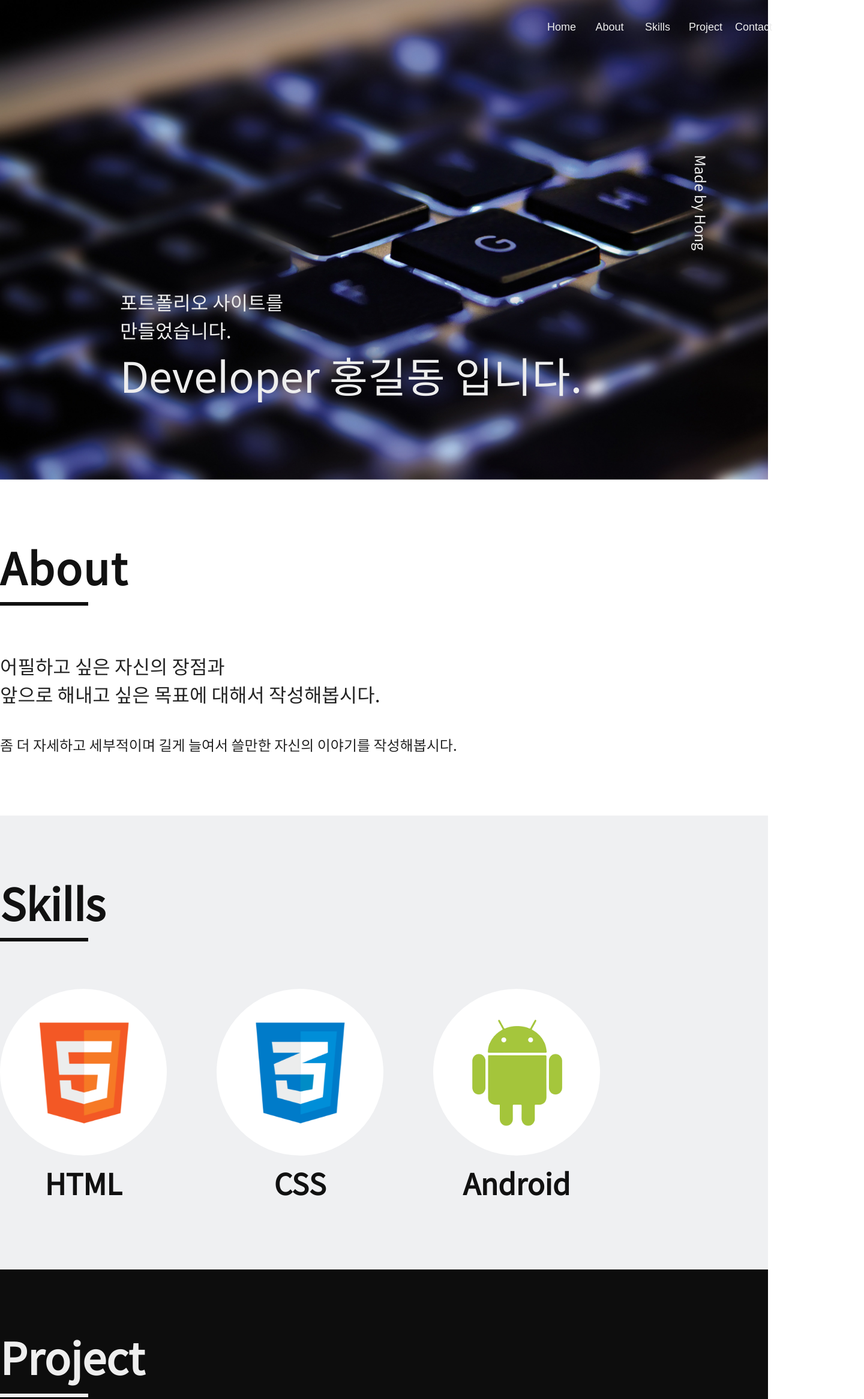
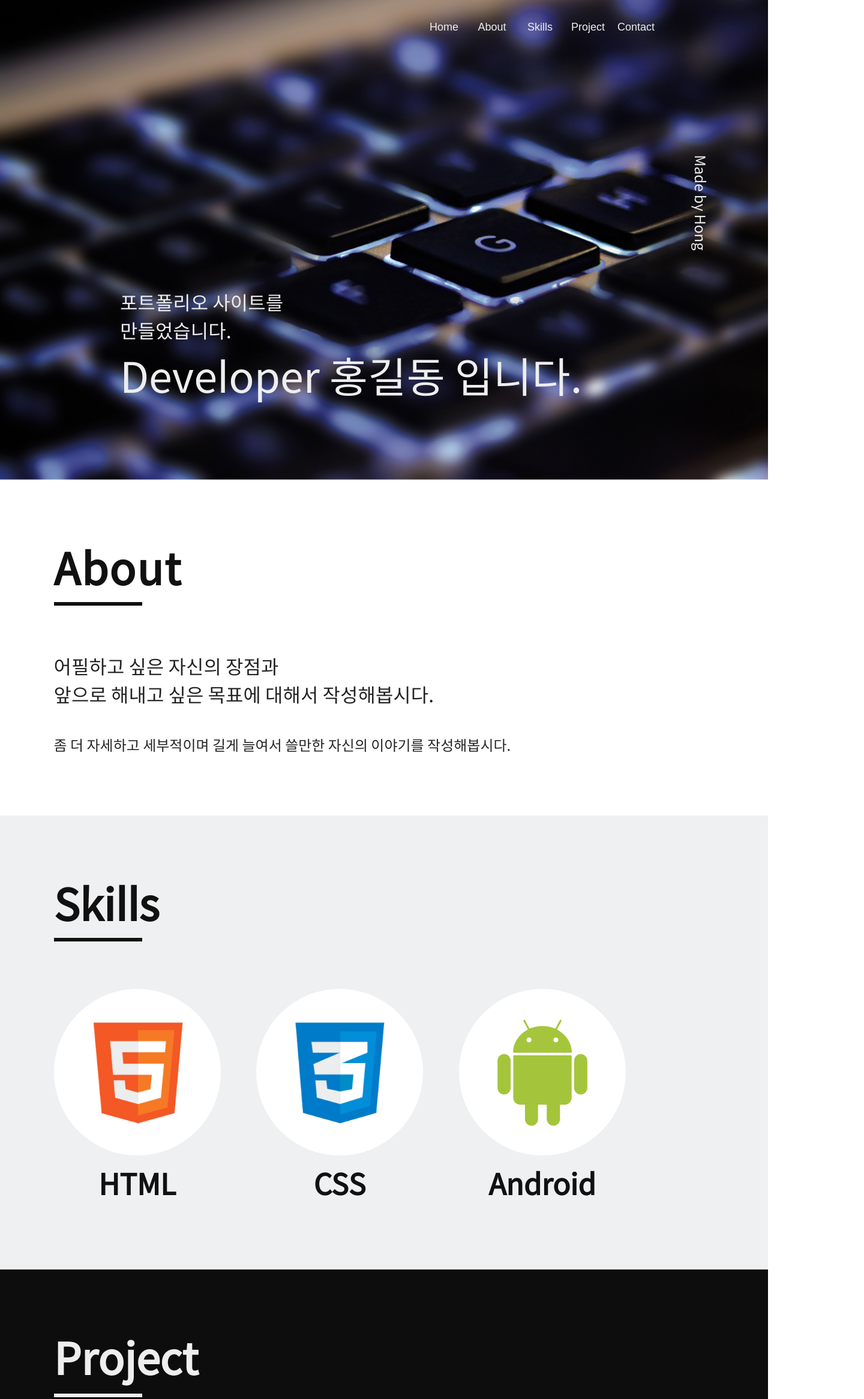
Before and after one commit to pweasd/Vue_e-Learning, a Vue app in the folder code/portfolio/: page / in a window 1280 px wide. Shown: the top 2333 px of the page at 60% size, 1440 px wide, since content can reach past the window. Built offline with nearby package versions, Linux system fonts and the light colour scheme.

Commit message:
스타일 조정
X축 스크롤 생기면서 여백 생기는 오류 수정

```diff
--- a/code/portfolio/src/components/Contact.vue
+++ b/code/portfolio/src/components/Contact.vue
@@ -26,10 +26,11 @@
   @media (min-width: 801px) {
     .contact {
       width: 100%;
+      box-sizing: border-box;
+      padding-left: 7%;
       color: var(--default-color);
 
       .contact_container {
-        width: 1440px;
         margin: auto;
         padding-bottom: 100px;
         font-size: 72px;
@@ -58,7 +59,7 @@
         }
 
         .contact_area {
-          margin: 25px 0px 0px 0px;
+          margin-top: 5px;
           font-size: 32px;
           color: #232323;
         }
--- a/code/portfolio/src/components/Home.vue
+++ b/code/portfolio/src/components/Home.vue
@@ -30,6 +30,7 @@
 </script>
 
 <style lang="scss" scoped>
+  @media (min-width: 801px) {
     .home_container {
       position: relative;
       width: 100%;
@@ -40,9 +41,10 @@
 
       .home_nav {
         display: flex;
-      position: absolute;
-      top: 30px;
-      left: 70%;
+        justify-content: flex-end;
+        box-sizing: border-box;
+        padding-top: 30px;
+        padding-right: 180px;
         button {
           width: 80px;
           height: 30px;
@@ -80,7 +82,7 @@
         transform: rotate(0.25turn);
       }
     }
-
+  }
   @media (max-width: 800px) {
     .home_container {
       position: relative;
@@ -89,6 +91,7 @@
       background-image: url('../assets/img_bg.png');
       background-repeat: no-repeat;
       background-size: cover;
+      background-position: center;
 
       .home_nav {
         display: none;
--- a/code/portfolio/src/components/PageAbout.vue
+++ b/code/portfolio/src/components/PageAbout.vue
@@ -23,10 +23,11 @@
   @media (min-width: 801px) {
     .About {
       width: 100%;
+      box-sizing: border-box;
+      padding-left: 7%;
       color: var(--default-color);
 
       .page_container {
-        width: 1440px;
         margin: auto;
         padding-bottom: 100px;
         font-size: 72px;
--- a/code/portfolio/src/components/Project.vue
+++ b/code/portfolio/src/components/Project.vue
@@ -52,14 +52,13 @@
       color: var(--title-color);
 
       .project_container {
-        width: 1440px;
         margin: auto;
         padding-bottom: 100px;
         font-size: 72px;
         text-align: left;
 
         .project_top {
-          margin: 92px 0px 0px 0px;
+          margin: 92px 0px 0px 7%;
           display: inline-block;
           font-weight: bold;
           position: relative;
@@ -81,28 +80,30 @@
           flex-wrap: wrap;
 
           .project_item {
-            width: 688px;
+            width: 45%;
+            margin-left: 5%;
             margin-top: 100px;
             display: inline-block;
 
             img {
+              width: 90%;
               margin: 0px;
             }
 
             .project_title {
-              margin: 10px 0px 0px 0px;
+              margin: 10px 10% 0px 0px;
               font-weight: 500;
               font-size: 36px;
             }
 
             .project_content {
-              margin: 4px 0px 0px 0px;
+              margin: 4px 10% 0px 0px;
               font-size: 32px;
               word-break: break-all;
             }
 
             .project_date {
-              margin: 25px 0px 0px 0px;
+              margin: 25px 10% 0px 0px;
               font-size: 24px;
               color: #989898;
             }
--- a/code/portfolio/src/components/Skills.vue
+++ b/code/portfolio/src/components/Skills.vue
@@ -4,7 +4,7 @@
       <p class="skills_top">Skills</p>
 
       <div class="skills_list">
-        <div v-for="skills in skillsList" :key="skills.id">
+        <div v-for="skills in skillsList" :key="skills.id" class="skills_list_item">
           <div class="skills_image">
             <img :src="skills.image" class="image" />
           </div>
@@ -34,10 +34,11 @@
     .skills {
       width: 100%;
       background: #eff0f2;
+      box-sizing: border-box;
+      padding-left: 7%;
       color: var(--default-color);
 
       .skills_container {
-        width: 1440px;
         margin: auto;
         padding-bottom: 100px;
         font-size: 72px;
@@ -62,10 +63,11 @@
 
         .skills_list {
           display: flex;
-          justify-content: space-between;
           flex-wrap: wrap;
-          width: 1000px;
           margin-top: 90px;
+
+          .skills_list_item {
+            margin-right: 5%;
 
             .skills_image {
               display: inline-flex;
@@ -84,6 +86,7 @@
               font-size: 48px;
               text-align: center;
               font-weight: bold;
+            }
           }
         }
       }
```
Lines whose indentation alone changed are shown as unchanged.
